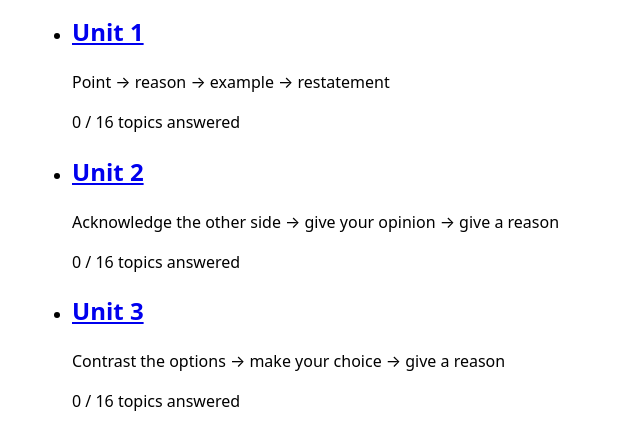
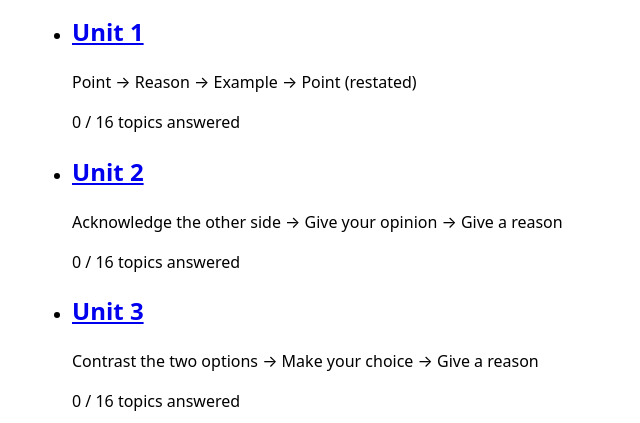
Before and after one commit to tomada1114/english-opinion-trainer, a Next.js app: page /en in a window 1280 px wide. Shown: the part 193-616 px from the top of the page, without its empty margins (0-640 px from the left). Built offline with nearby package versions, Linux system fonts and the light colour scheme.

Commit message:
refactor: reuse drill display constants

```diff
--- a/messages/en.json
+++ b/messages/en.json
@@ -10,9 +10,6 @@
     "levelLabel": "Practice level",
     "unit": "Unit {unit}",
     "structure": {
-      "prep": "Point → reason → example → restatement",
-      "concession": "Acknowledge the other side → give your opinion → give a reason",
-      "comparison": "Contrast the options → make your choice → give a reason",
       "mixed": "Mixed structures"
     },
     "progress": "{answered} / {total} topics answered",
--- a/src/app/[locale]/_client/home-dashboard.tsx
+++ b/src/app/[locale]/_client/home-dashboard.tsx
@@ -5,22 +5,14 @@ import { type ChangeEvent, type ReactElement, useId } from "react";
 
 import {
   LEVELS,
+  STRUCTURE_TEMPLATES,
   structureForUnit,
   type Level,
-  type StructureType,
   type UnitId,
 } from "../../../core/drill";
+import { TOPICS_PER_PASS } from "../../../core/unit-progress";
 import { useStateDocument } from "../../_client/use-state-document";
 import { Link } from "../../../i18n/navigation";
-
-const TOPICS_PER_PASS = 16;
-
-const STRUCTURE_MESSAGE_KEYS = {
-  prep: "structure.prep",
-  concession: "structure.concession",
-  comparison: "structure.comparison",
-  mixed: "structure.mixed",
-} as const satisfies Record<StructureType | "mixed", string>;
 
 function isLevel(value: string): value is Level {
   return LEVELS.some((level) => level === value);
@@ -70,7 +62,11 @@ export function HomeDashboard({
               <h2>
                 <Link href={`/units/${String(unit)}`}>{t("unit", { unit })}</Link>
               </h2>
-              <p>{t(STRUCTURE_MESSAGE_KEYS[structure])}</p>
+              <p>
+                {structure === "mixed"
+                  ? t("structure.mixed")
+                  : STRUCTURE_TEMPLATES[structure]}
+              </p>
               <p>{t("progress", { answered, total: TOPICS_PER_PASS })}</p>
               {progress?.completed === true ? <p>{`✓ ${t("completed")}`}</p> : null}
             </li>
--- a/src/core/unit-progress.ts
+++ b/src/core/unit-progress.ts
@@ -14,7 +14,7 @@ import type { Topic } from "./content";
 const TOPICS_PER_HALF = 8;
 
 /** A pass completes once this many topics have been answered. */
-const TOPICS_PER_PASS = TOPICS_PER_HALF * 2;
+export const TOPICS_PER_PASS = TOPICS_PER_HALF * 2;
 
 /**
  * One unit's progress through a single pass: which topics have been
```
Also changed, not shown: 2 other files (tests, documents, lock files or other folders).
